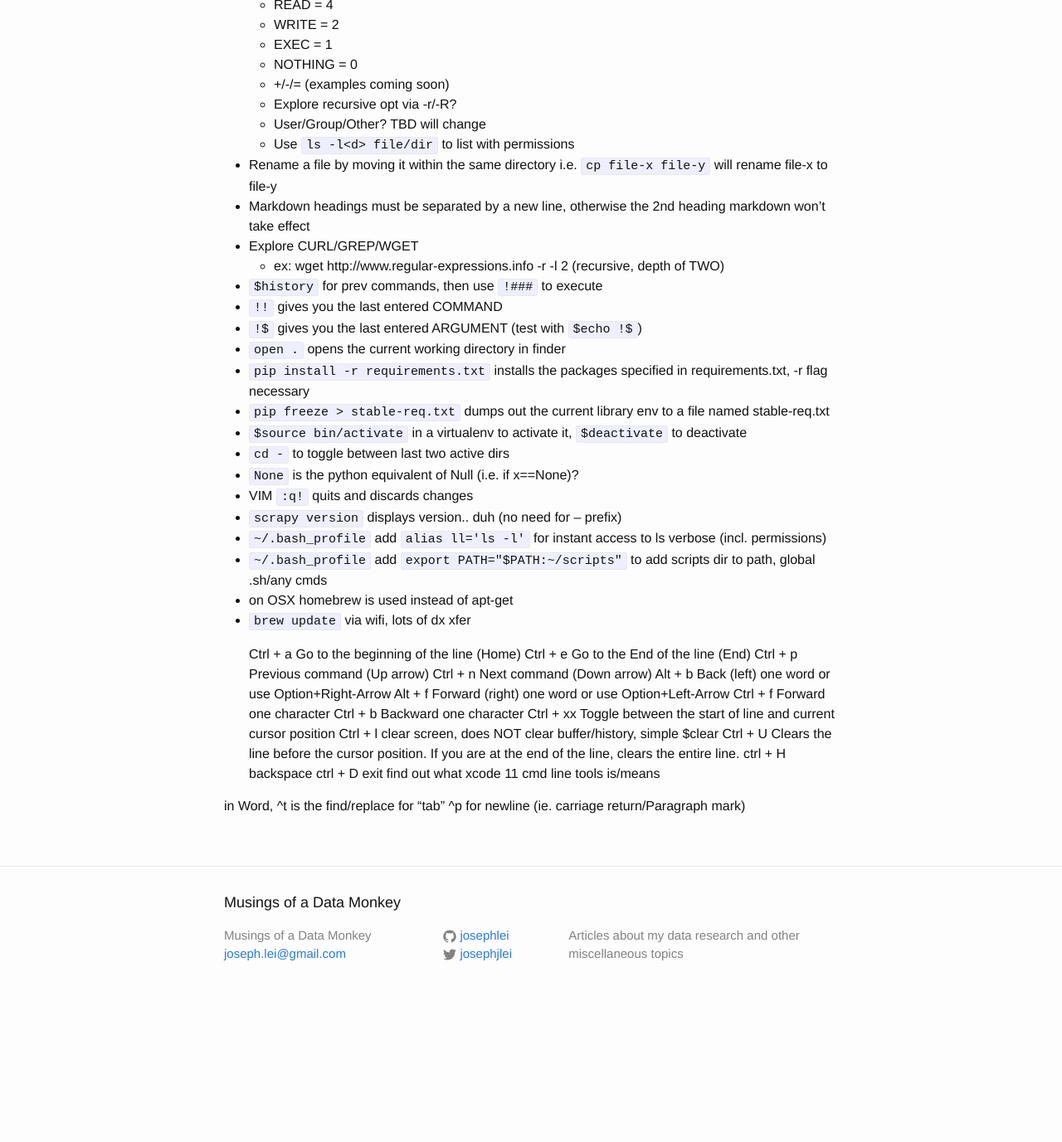
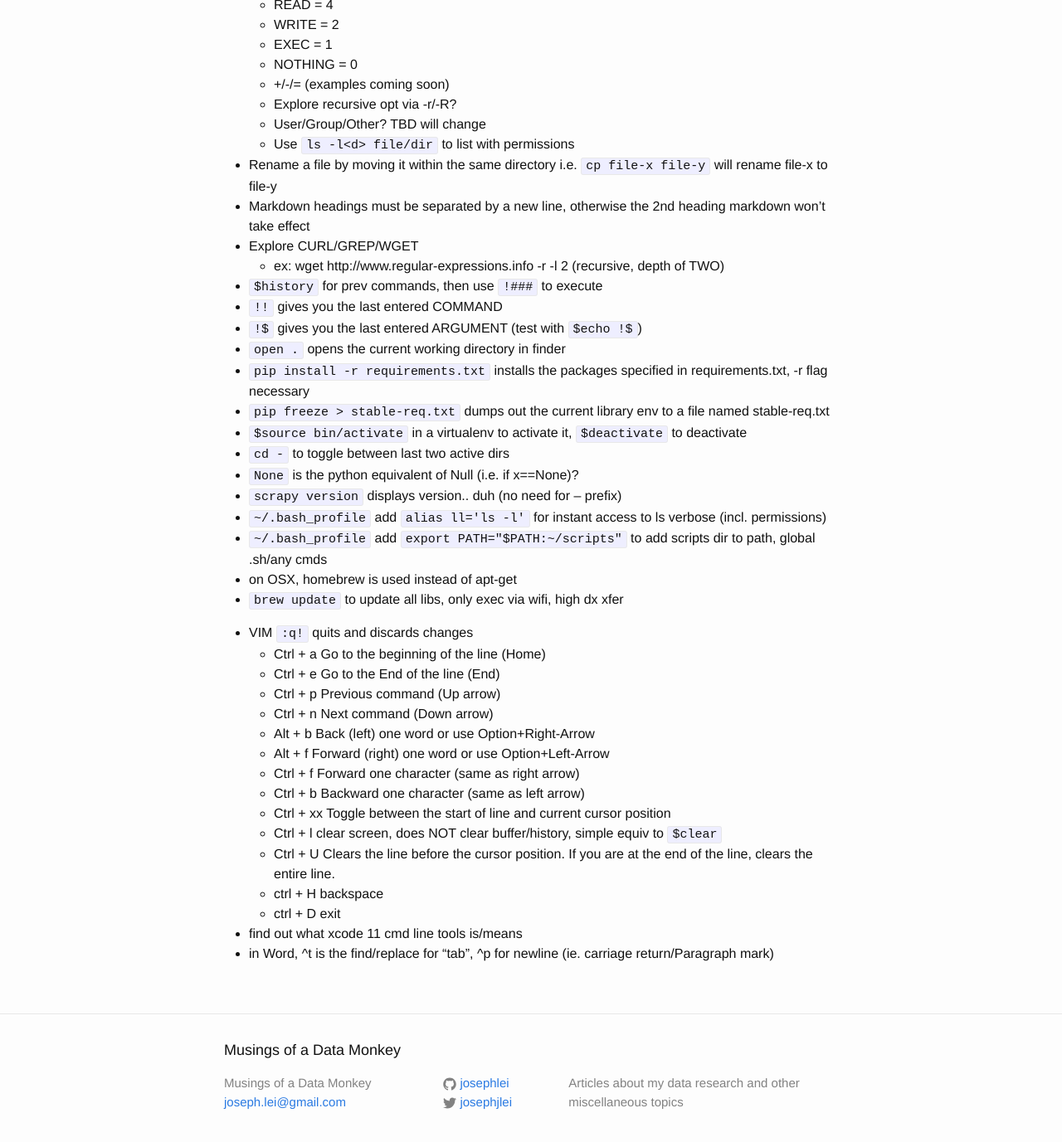
Before and after one commit to josephlei/jjl-website, a Jekyll site: the page built from _posts/2015-06-13-tips-and-tricks.markdown, in a window 1280 px wide and 1400 px high, scrolled down 646 px. Shown: the top 1377 px of the window at 83% size. Built offline with Jekyll 4.4.1, drawn with Linux system fonts in a browser that asks for light colours; before the commit the page ends 1868 px from its top, so only the background shows below that.

Commit message:
rename + ud vim cmd

```diff
--- a/_posts/2015-06-13-tips-and-tricks.markdown
+++ b/_posts/2015-06-13-tips-and-tricks.markdown
@@ -43,27 +43,25 @@
 * `$source bin/activate` in a virtualenv to activate it, `$deactivate` to deactivate
 * `cd -` to toggle between last two active dirs
 * `None` is the python equivalent of Null (i.e. if x==None)?
-* VIM `:q!` quits and discards changes
 * `scrapy version` displays version.. duh (no need for -- prefix)
 * `~/.bash_profile` add `alias ll='ls -l'` for instant access to ls verbose (incl. permissions)
 * `~/.bash_profile` add `export PATH="$PATH:~/scripts"` to add scripts dir to path, global .sh/any cmds
-* on OSX homebrew is used instead of apt-get
-* `brew update` via wifi, lots of dx xfer
+* on OSX, homebrew is used instead of apt-get
+* `brew update` to update all libs, only exec via wifi, high dx xfer
 
-  Ctrl + a   Go to the beginning of the line (Home)
-  Ctrl + e   Go to the End of the line (End)
-  Ctrl + p   Previous command (Up arrow)
-  Ctrl + n   Next command (Down arrow)
-   Alt + b   Back (left) one word      or use Option+Right-Arrow
-   Alt + f   Forward (right) one word  or use Option+Left-Arrow
-  Ctrl + f   Forward one character
-  Ctrl + b   Backward one character
-  Ctrl + xx  Toggle between the start of line and current cursor position
-  Ctrl + l   clear screen, does NOT clear buffer/history, simple $clear
-  Ctrl + U   Clears the line before the cursor position. If you are at the end of the line, clears the entire line.
-  ctrl + H   backspace
-  ctrl + D   exit
-find out what xcode 11 cmd line tools is/means
-
-in Word, ^t is the find/replace for "tab"
-^p for newline (ie. carriage return/Paragraph mark)
+* VIM `:q!` quits and discards changes
+  * Ctrl + a Go to the beginning of the line (Home)
+  * Ctrl + e Go to the End of the line (End)
+  * Ctrl + p Previous command (Up arrow)
+  * Ctrl + n Next command (Down arrow)
+  * Alt + b Back (left) one word or use Option+Right-Arrow
+  * Alt + f Forward (right) one word or use Option+Left-Arrow
+  * Ctrl + f Forward one character (same as right arrow)
+  * Ctrl + b Backward one character (same as left arrow)
+  * Ctrl + xx Toggle between the start of line and current cursor position
+  * Ctrl + l clear screen, does NOT clear buffer/history, simple equiv to `$clear`
+  * Ctrl + U Clears the line before the cursor position. If you are at the end of the line, clears the entire line.
+  * ctrl + H backspace
+  * ctrl + D exit
+* find out what xcode 11 cmd line tools is/means
+* in Word, ^t is the find/replace for "tab", ^p for newline (ie. carriage return/Paragraph mark)
```
Also changed, not shown: _posts/2015-07-07-what-to-learn-first.markdown (renamed from _posts/2015-07-03-what-to-learn-first.markdown).
